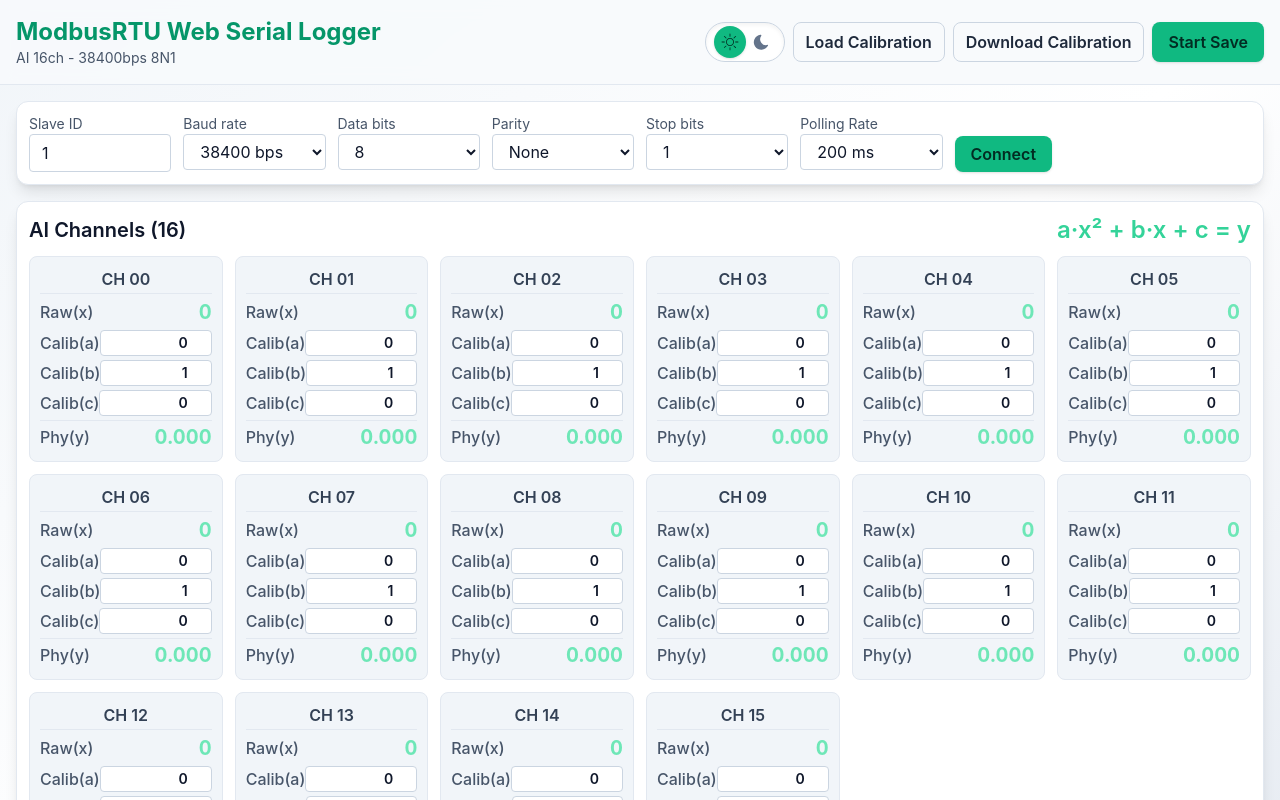
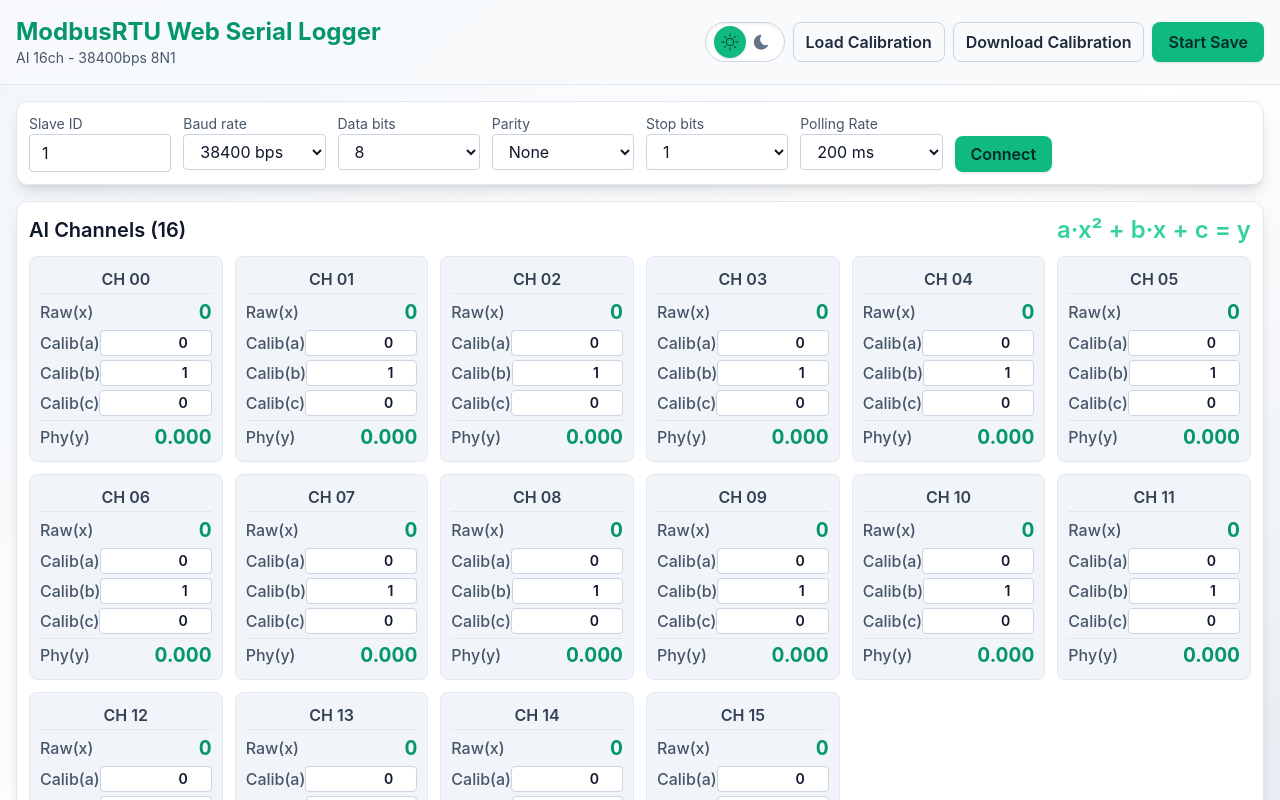
Before and after one commit to KikuchiMakoto/modbus_simple_logger, a React (Vite) app: page / in a window 1280 px wide. Shown: the top 800 px of the page. Built offline with nearby package versions, Linux system fonts and the light colour scheme.

Commit message:
Update App.tsx

```diff
--- a/src/App.tsx
+++ b/src/App.tsx
@@ -528,7 +528,7 @@ function App() {
       case 'warning':
         return 'text-yellow-400';
       default:
-        return 'text-emerald-300';
+        return 'text-emerald-600 dark:text-emerald-400';
     }
   };
 
@@ -783,7 +783,7 @@ function App() {
                 </div>
                 <div className="flex justify-between items-center pt-0.5 border-t border-slate-200 dark:border-slate-700">
                   <span className="text-slate-600 font-medium dark:text-slate-300">Phy(y)</span>
-                  <span className="font-bold text-emerald-300 tabular-nums text-xl">
+                  <span className="font-bold tabular-nums text-xl text-emerald-600 dark:text-emerald-400">
                     {ch.physical.toFixed(3)}
                   </span>
                 </div>
```
